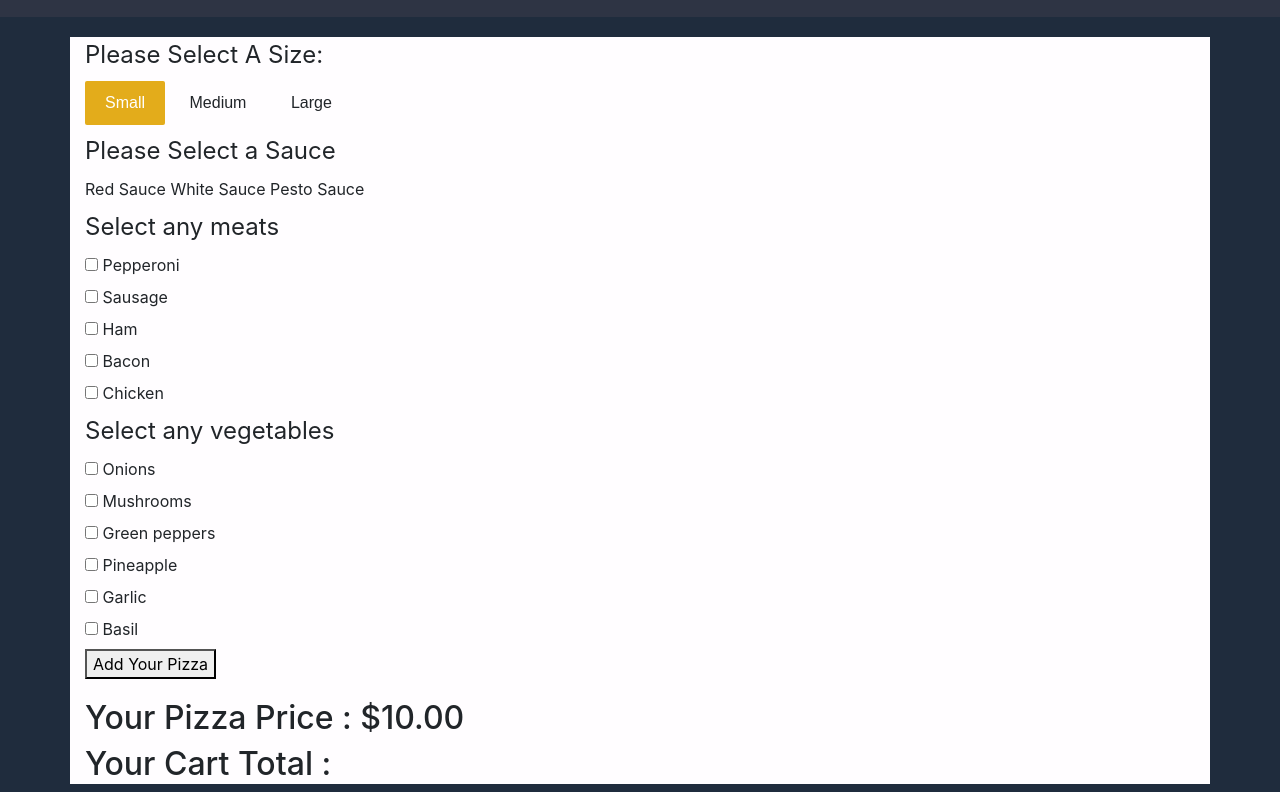
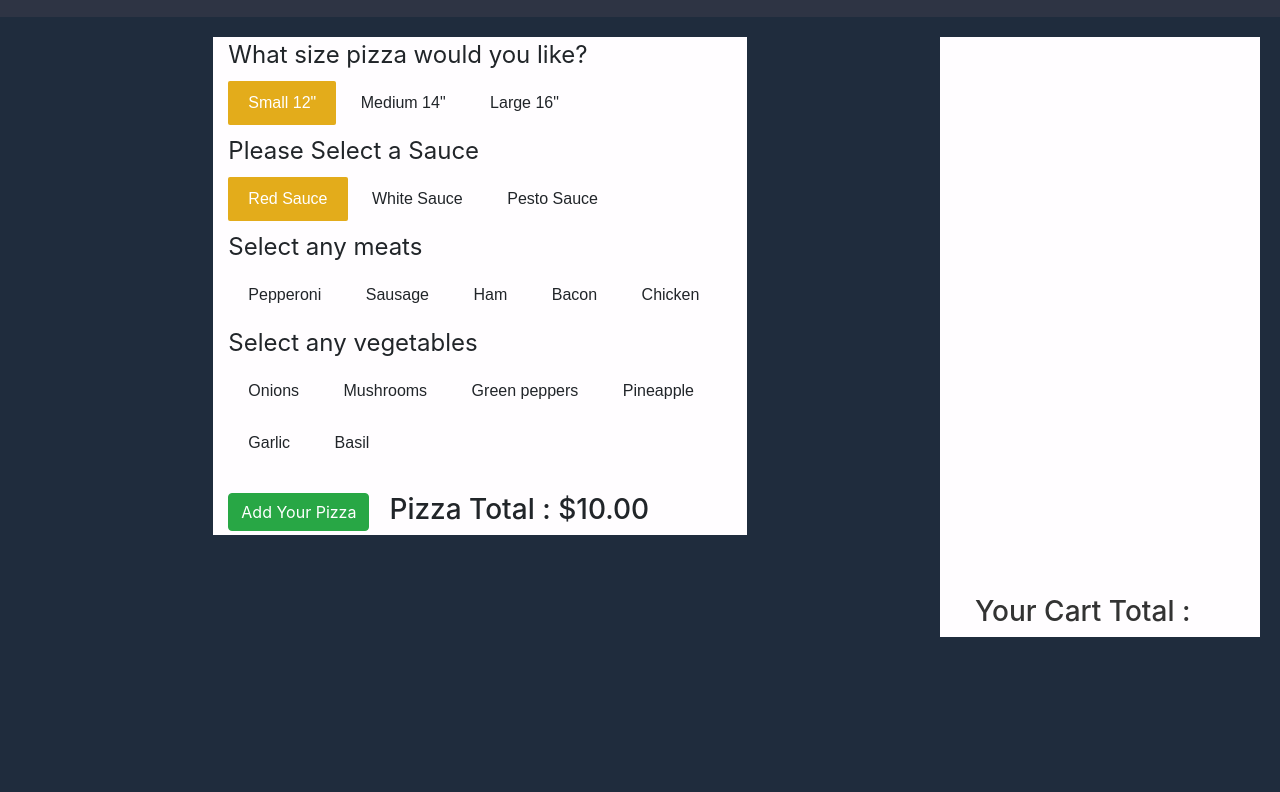
Before and after one commit to wchamberlain89/Digi-digital-pizza, a plain HTML site: page index.html in a window 1280 px wide. Shown: the part 233-1025 px from the top of the page. After the commit the page ends 870 px from the top, so only its background shows below. Drawn offline with Linux system fonts and the light colour scheme.

Commit message:
it will have cart sidebar display

```diff
--- a/css/styles.css
+++ b/css/styles.css
@@ -6,7 +6,13 @@ h1 {
 	text-align: center;
 }
 
-input[type='radio'] {
+h3 {
+	display: inline-block;
+	margin-left: 20px;
+}
+
+
+input[type='radio'], input[type='checkbox'] {
 	display:none;
 }
 
@@ -24,15 +30,61 @@ input[type='radio'] {
 }
 
 .main-container {
-
-	background-color: #FFFDFF
+	background-color: #FFFDFF;
+	display: inline-block;
+	margin-bottom: 50px;
 }
 
 #logo {
 	width: 100%
 }
 
-#size-select label {
+#pizza-submit {
+	float:left;
+}
+
+#cart-container {
+	float: right;
+	color: #333333;
+	background-color: #FFFDFF;
+	min-height: 600px;
+	margin-right: 20px;
+	position: relative;
+	padding-bottom: 50px;
+}
+
+#cart-container h3 {
+	position: absolute;
+	bottom: 0;
+	left: 50px;
+	margin-top: 20px;
+}
+
+#veggie-select {
+	margin-bottom: 20px;
+}
+
+.pizza {
+	margin: auto;
+	color: #333333;
+	display: block;
+}
+
+p {
+	margin-bottom: 2px;
+	font-size: .85em;
+}
+
+li {
+	list-style-type: none;
+}
+
+.cart-pizza:hover {
+	border-bottom: 2px solid #2E3444;
+	transition: all ease-in-out .1s;
+}
+
+label {
 	display: inline-block;
 	background-color: #FFFDFF;
 	padding: 10px 20px;
@@ -41,11 +93,11 @@ input[type='radio'] {
   border-radius: 2px;
 }
 
-#size-select label:hover {
+label:hover {
   background-color: #dfd;
 }
 
-#size-select input[type="radio"]:checked + label {
+input:checked + label {
     background-color:#E3AC1B;
     color: white;
 }
--- a/index.html
+++ b/index.html
@@ -17,62 +17,53 @@
 		</div>
 	</div>
 
+	<div class="fluid-container">
 
-	<div class="container main-container">
-
+		<div class="main-container col-md-5 offset-md-2">
 
 			<form id='pizza-form'>
 
 				<fieldset id='size-select'>
-				<legend>Please Select A Size:</legend>
+					<legend>What size pizza would you like?</legend>
 					<input type="radio" name="sizes" id='sm' value='sm' checked>
-				<label for="sm"> Small </label>
+					<label for="sm"> Small 12"</label>
 
 					<input type="radio" name="sizes" id='md' value='md'>
-				<label for="md"> Medium </label>
+					<label for="md"> Medium 14"</label>
 
 					<input type="radio" name="sizes" id='lg' value='lg'>
-				<label for="lg"> Large </label>
+					<label for="lg"> Large 16"</label>
 				</fieldset>
 
 				<fieldset id='sauce-select'>
 					<legend>Please Select a Sauce</legend>
+					<input type="radio" name="sauce" id='red' value='red' checked>
 					<label for="red"> Red Sauce </label>
-				<input type="radio" name="sauce" id='red' value='red' checked>
+					<input type="radio" name="sauce" id='white' value='white'>
 					<label for="white"> White Sauce </label>
-				<input type="radio" name="sauce" id='white' value='white'>
+					<input type="radio" name="sauce" id='pesto' value='pesto'>
 					<label for="pesto"> Pesto Sauce </label>
-				<input type="radio" name="sauce" id='pesto' value='pesto'>
 				</fieldset>
 
 				<fieldset id='meat-select'>
 
 					<legend>Select any meats</legend>
 
-				<div>
 					<input type="checkbox" id="pepperoni" class="meat" name="meat-topping" value="pepperoni">
 					<label for="pepperoni">Pepperoni</label>
-				</div>
 
-				<div>
 					<input type="checkbox" id="sausage" class="meat" name="meat-topping" value="sausage">
 					<label for="sausage">Sausage</label>
-				</div>
 
-				<div>
 					<input type="checkbox" id="ham" class="meat" name="meat-topping" value="ham">
 					<label for="ham">Ham</label>
-				</div>
 
-				<div>
 					<input type="checkbox" id="bacon" class="meat" name="meat-topping" value="bacon">
 					<label for="bacon">Bacon</label>
-				</div>
 
-				<div>
 					<input type="checkbox" id="chicken" class="meat" name="meat-topping" value="chicken">
 					<label for="chicken">Chicken</label>
-				</div>
+
 
 				</fieldset>
 
@@ -80,48 +71,48 @@
 
 					<legend>Select any vegetables</legend>
 
-				<div>
 					<input type="checkbox" id="onions" class="meat" name="veggie-topping" value="onions">
 					<label for="onions">Onions</label>
-				</div>
 
-				<div>
 					<input type="checkbox" id="mushrooms" class="meat" name="veggie-topping" value="mushrooms">
 					<label for="mushrooms">Mushrooms</label>
-				</div>
 
-				<div>
 					<input type="checkbox" id="peppers" class="meat" name="veggie-topping" value="peppers">
 					<label for="peppers">Green peppers</label>
-				</div>
 
-				<div>
 					<input type="checkbox" id="pineapple" class="meat" name="veggie-topping" value="pineapple">
 					<label for="pineapple">Pineapple</label>
-				</div>
 
-				<div>
 					<input type="checkbox" id="garlic" class="meat" name="veggie-topping" value="garlic">
 					<label for="garlic">Garlic</label>
-				</div>
 
-				<div>
 					<input type="checkbox" id="basil" class="meat" name="veggie-topping" value="basil">
 					<label for="basil">Basil</label>
-				</div>
+
 
 				</fieldset>
 
-			<button type="submit" id="pizza-submit">Add Your Pizza</button>
+				<div>
+					<button type="submit" id="pizza-submit" class="btn btn-success">Add Your Pizza</button>
+				</div>
 
 			</form>
-		<h2>Your Pizza Price : <span id="price"></span></h2>
-		<h2>Your Cart Total : <span id="total"></span></h2>
 
-		<div id="pizza-container">
+
+			<div class="price-container">
+				<h3>Pizza Total : <span id="price"></span></h3>
+			</div>
 
 		</div>
 
+		<div id="cart-container" class="col-md-3 offset-md-1">
+			<div id="pizza-container">
+			</div>
+			<h3 class="row">Your Cart Total : <span id="total"></span></h3>
+		</div>
+
+
+	</div>
 </div>
 </body>
 </html>
--- a/js/scripts.js
+++ b/js/scripts.js
@@ -43,12 +43,12 @@ Pizza.prototype.getPrice = function() {
 Pizza.prototype.createPizzaHTML = function() {
 	console.log(this.id);
 
-	var html = '<button class="btn pizza" data-toggle="collapse" data-target="#pizza' + this.id+ '">Pizza</button> \
+	var html = '<div class="cart-pizza"><button class="btn pizza" data-toggle="collapse" data-target="#pizza' + this.id+ '">Pizza</button> \
 	<div class="collapse" id="pizza' + this.id + '"> \
-	<div class="card card-body"> \
-	<h4>Size : <span class="size">' + this.size + '</span></h4> \
-	<h4>Sauce : <span class="sauce">' + this.sauce + '</span></h4> \
-	<h4>Meat : </h4> \
+	<div> \
+	<p>Size : <span class="size">' + this.size + '</span></p> \
+	<p>Sauce : <span class="sauce">' + this.sauce + '</span></p> \
+	<p>Meat : </p> \
 	<ul>'
 
 	for (var i = 0; i < this.meats.length; i++) {
@@ -56,7 +56,7 @@ Pizza.prototype.createPizzaHTML = function() {
 	}
 
 	html += '</ul> \
-	<h4>Veggies : </h4> \
+	<p>Veggies : </p> \
 	<ul> '
 
 	for (var i = 0; i < this.veggies.length; i++) {
@@ -65,7 +65,7 @@ Pizza.prototype.createPizzaHTML = function() {
 
 	html += '</ul> \
 			</div> \
-		</div>'
+		</div></div>'
 
 	$("#pizza-container").append(html);
 }
```
Lines whose indentation alone changed are shown as unchanged.
